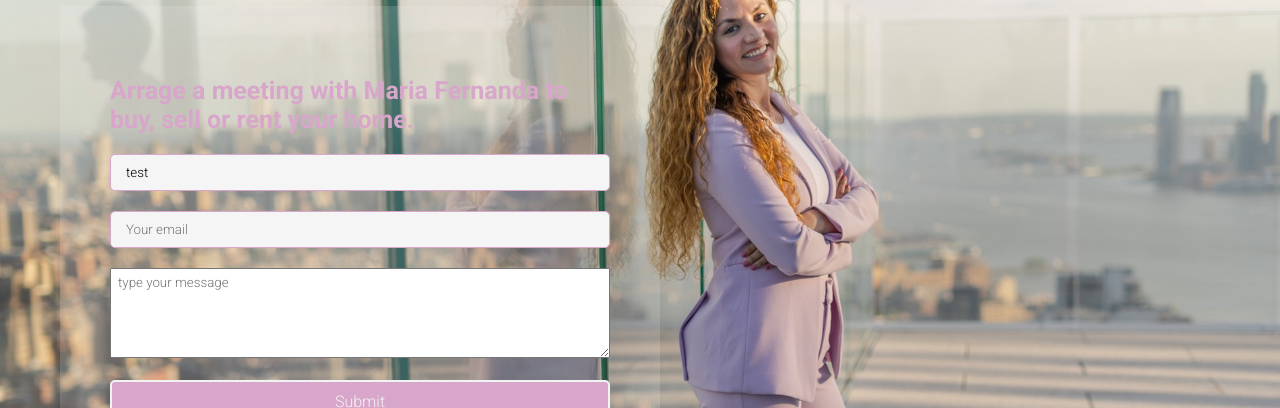
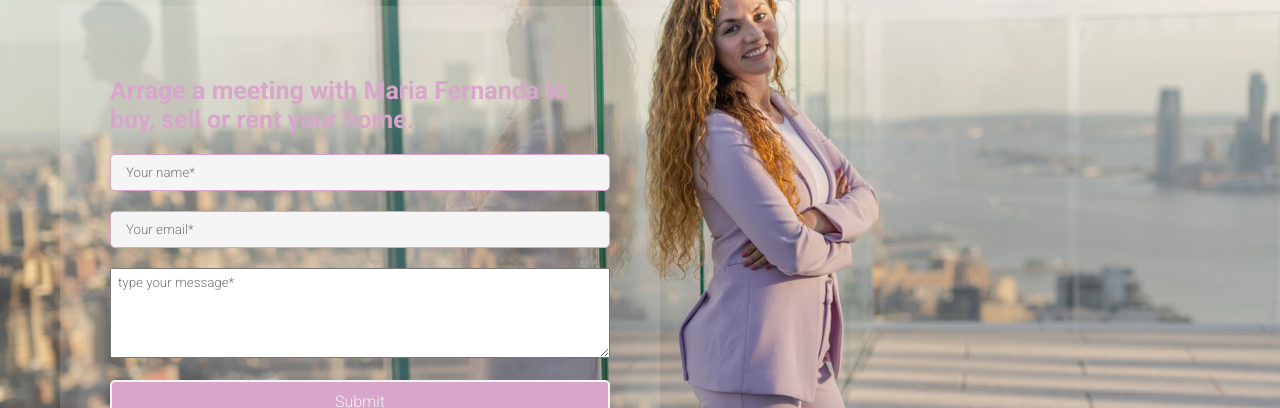
Before and after one commit to LorgioRoda/mfr-website, a React app: page / in a window 1280 px wide. Shown: the part 2881-3289 px from the top of the page. Built offline with nearby package versions, Linux system fonts and the light colour scheme.

Commit message:
fix form test area

```diff
--- a/src/Pages/LocalUpdates.js
+++ b/src/Pages/LocalUpdates.js
@@ -16,10 +16,10 @@ export default function LocalUpdates() {
             <form className="form" onSubmit={handleSubmit(onSubmit)}>
                 <div className="form__content">
                     <h3>Arrage a meeting with Maria Fernanda to buy, sell or rent your home.</h3>
-                    <input placeholder="Your name" type="text" defaultValue="test" {...register("example")}/> {errors.exampleRequired && <span>This field is required and only use numbers</span>}
-                    <input placeholder="Your email" type="email" {...register("exampleRequired", { required: true, maxLength: 20, pattern: /^[A-Za-z]+$/i })} />
+                    <input placeholder="Your name*" type="text" {...register("example")}/> {errors.exampleRequired && <span>This field is required</span>}
+                    <input placeholder="Your email*" type="email" {...register("exampleRequired", { required: true, maxLength: 20, pattern: /^[A-Za-z]+$/i })}/>
                     <div className="form__content--message">
-                        <textarea placeholder="type your message" type="text"/>
+                        <textarea placeholder="type your message*" type="text"/>
                     </div>
                     {errors.exampleRequired && <span>This field is required</span>}
                     <div className="form_content--buttom">
--- a/src/assets/styles/Components/LocalUpdate.scss
+++ b/src/assets/styles/Components/LocalUpdate.scss
@@ -35,6 +35,11 @@
     background-color: #F5F5F5;
     box-sizing: border-box;
 }
+.form__content span {
+    font-size: 2rem;
+    font-weight: bold;
+    color: $second-color;
+}
 .form__content--message textarea {
     width: 100%;
     height: 90px;
```
